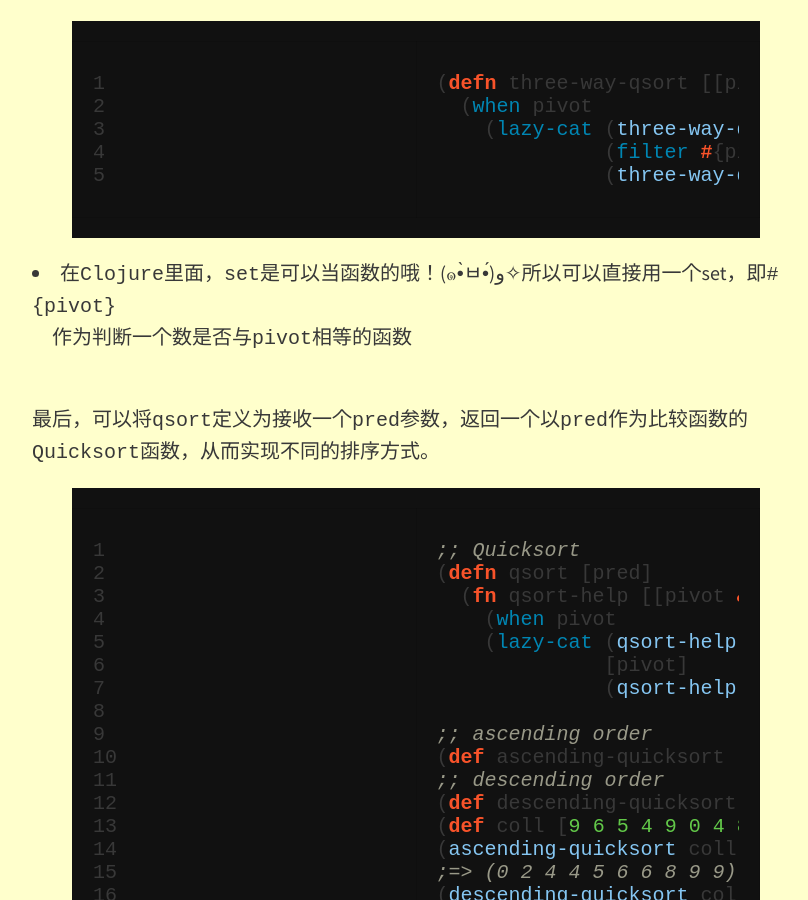
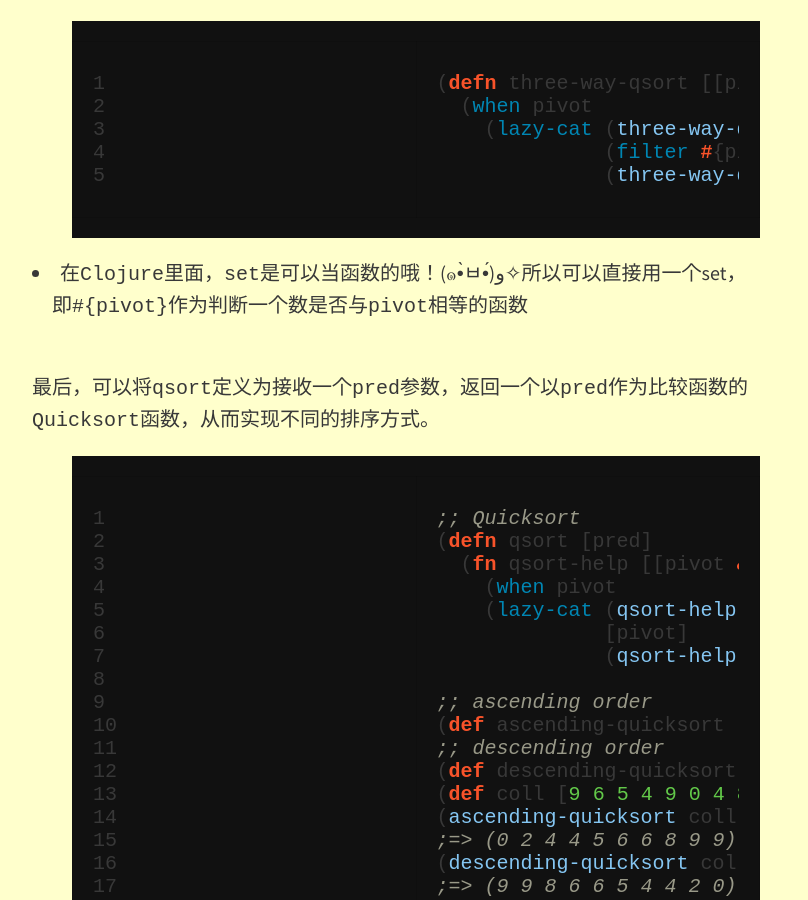
Before and after one commit to ChuitoChan/ChuitoChan.github.io, a Jekyll site: the page built from _posts/2015-07-26-quicksort-in-clojure.md, in a window 1280 px wide and 900 px high, scrolled down 2251 px. Shown: the whole window, without its empty margins (224-1032 px from the left). Built offline with Jekyll 4.4.1, drawn with Linux system fonts in a browser that asks for light colours; nearby versions of some CDN libraries.

```diff
--- a/_posts/2015-07-26-quicksort-in-clojure.md
+++ b/_posts/2015-07-26-quicksort-in-clojure.md
@@ -66,8 +66,8 @@ feature-img: "img/sample_feature_img_2.png"
               (three-way-qsort (filter #(> % pivot) xs)))))
 {% endhighlight clojure %}
 
-* 在`Clojure`里面，`set`是可以当函数的哦！(๑•̀ㅂ•́)و✧所以可以直接用一个set，即`#{pivot}`<br>
-　作为判断一个数是否与`pivot`相等的函数
+* 在`Clojure`里面，`set`是可以当函数的哦！(๑•̀ㅂ•́)و✧所以可以直接用一个set，<br>
+　即`#{pivot}`作为判断一个数是否与`pivot`相等的函数
 <br>
 <br>
 
```
